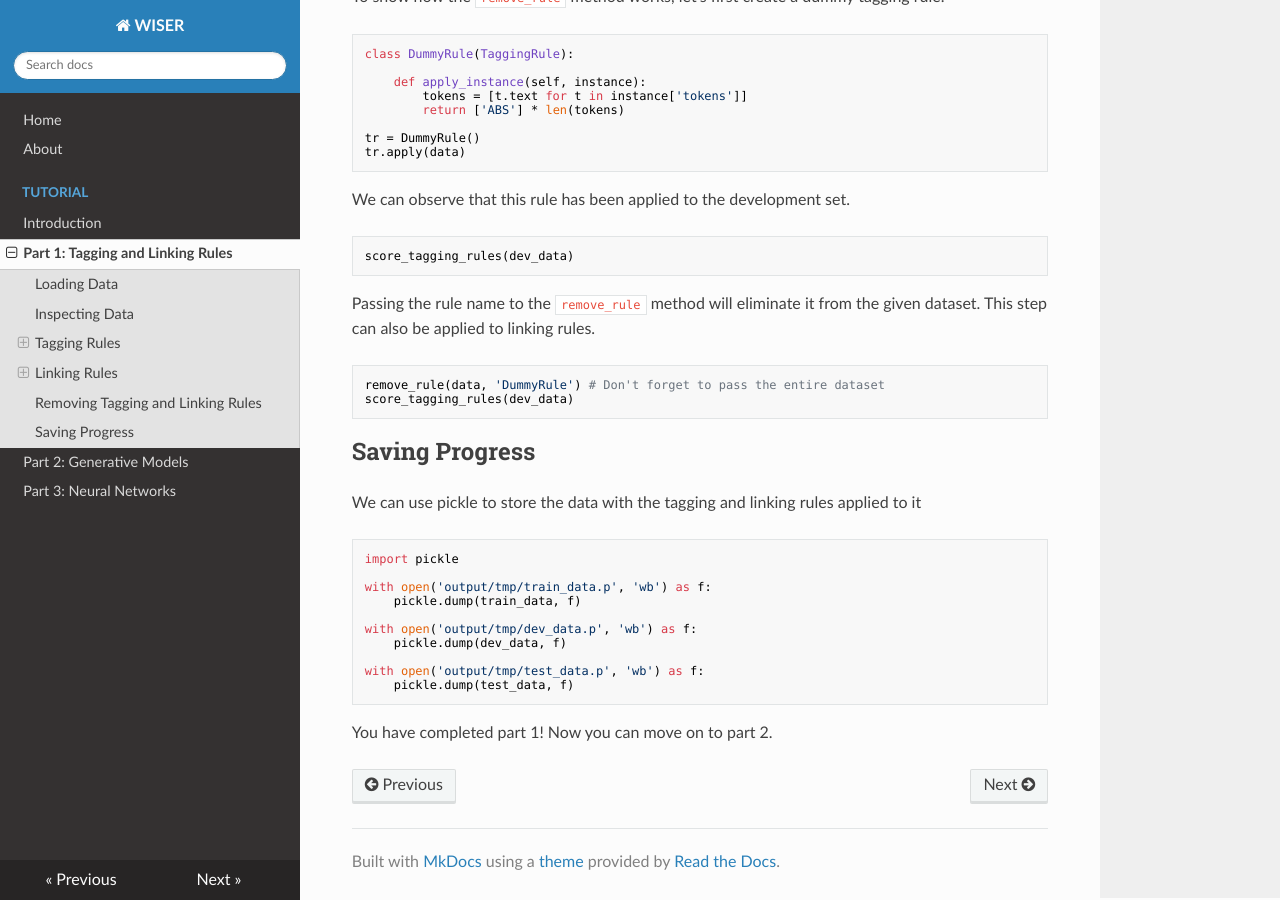
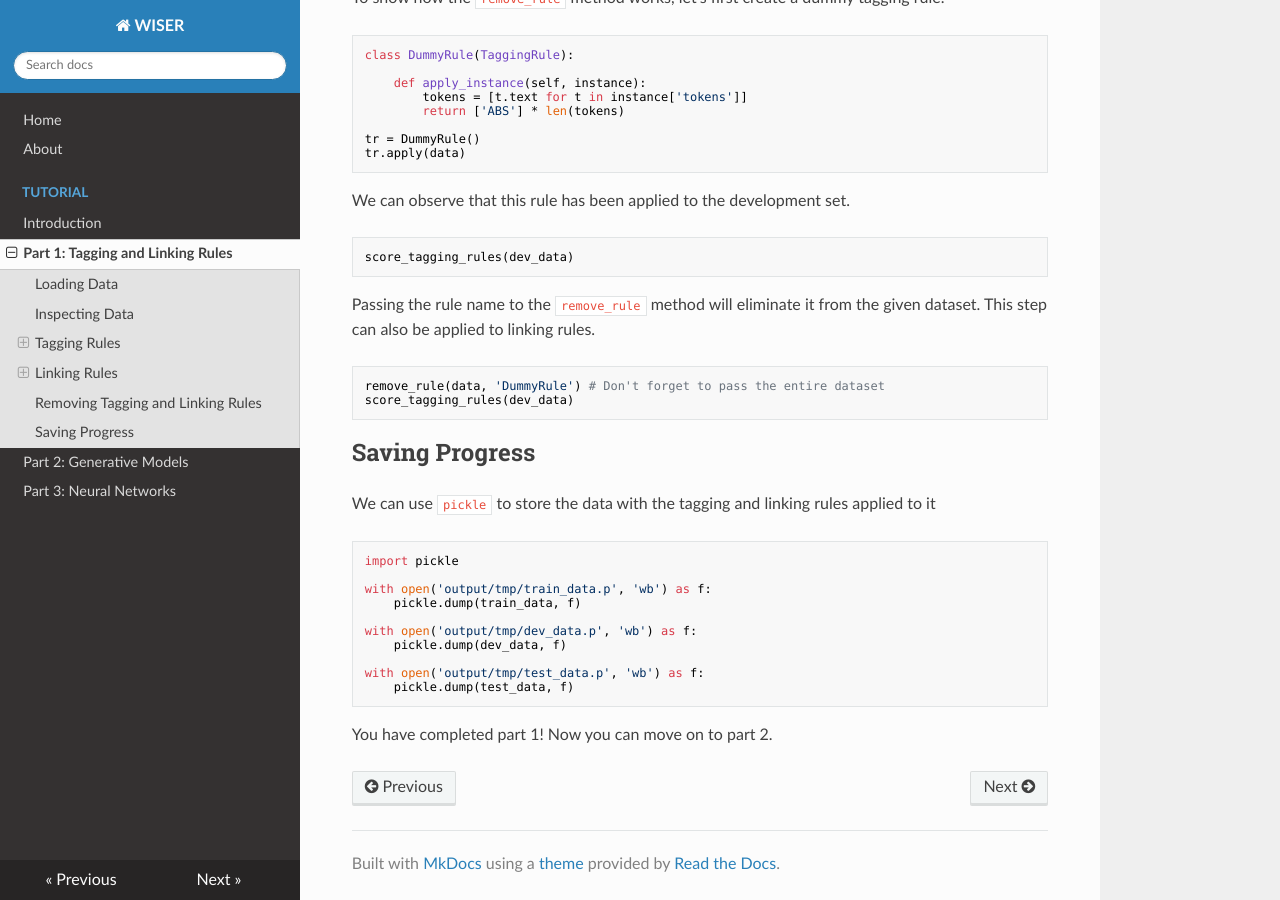
Before and after one commit to BatsResearch/wiser, an MkDocs documentation site: the page built from docs/part-1.md, in a window 1280 px wide and 900 px high, scrolled down 7768 px. Built offline with MkDocs 1.6.1, drawn with Linux system fonts in a browser that asks for light colours; nearby versions of some CDN libraries.

Commit message:
fix formatting

````diff
--- a/docs/part-1.md
+++ b/docs/part-1.md
@@ -242,7 +242,7 @@
 
 
 ### Writing Linking Rules
-Tagging rules do not always correctly vote on all the tokens in multi-span entities. For instance, the **MovieYear** tagging rule only tags the last token in a movie span. Given the text span *The Great Gatsby (2013)*, it only identifies the token `Gatsby` as **I-PERF**.
+Tagging rules do not always correctly vote on all the tokens in multi-span entities. For instance, the `MovieYear` tagging rule only tags the last token in a movie span. Given the text span *The Great Gatsby (2013)*, it only identifies the token `Gatsby` as **I-PERF**.
 
 Our job is to ensure that the entire class spans are tagged correctly. Therefore, we can start by writing a linking rule to indicate that consecutively capitalized words should share the same tag. Therefore, voting that `The` and `Great` share the same tag as `Gatsby` would tag the entire movie name as **I-PERF**, rather than the last token.
 
@@ -390,7 +390,7 @@
 
 ## Saving Progress
 
-We can use pickle to store the data with the tagging and linking rules applied to it
+We can use `pickle` to store the data with the tagging and linking rules applied to it
 
 ```python
 import pickle
````
